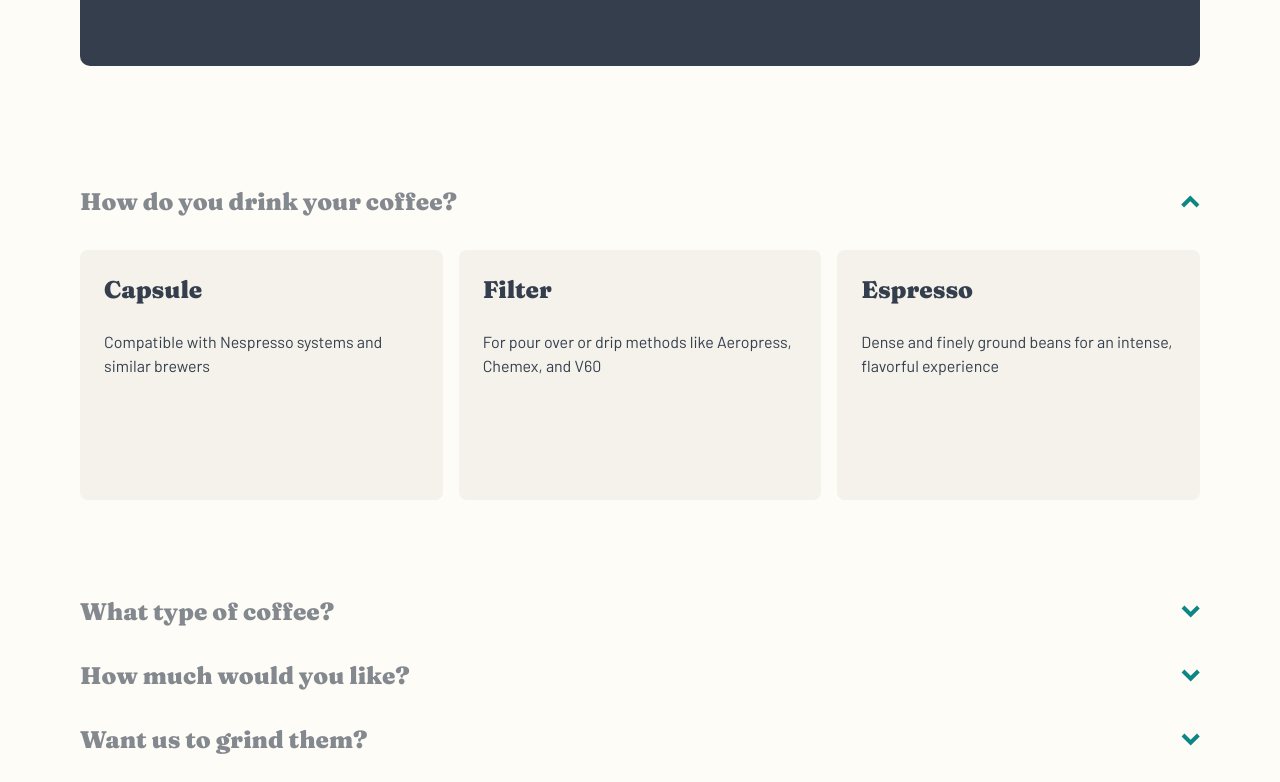
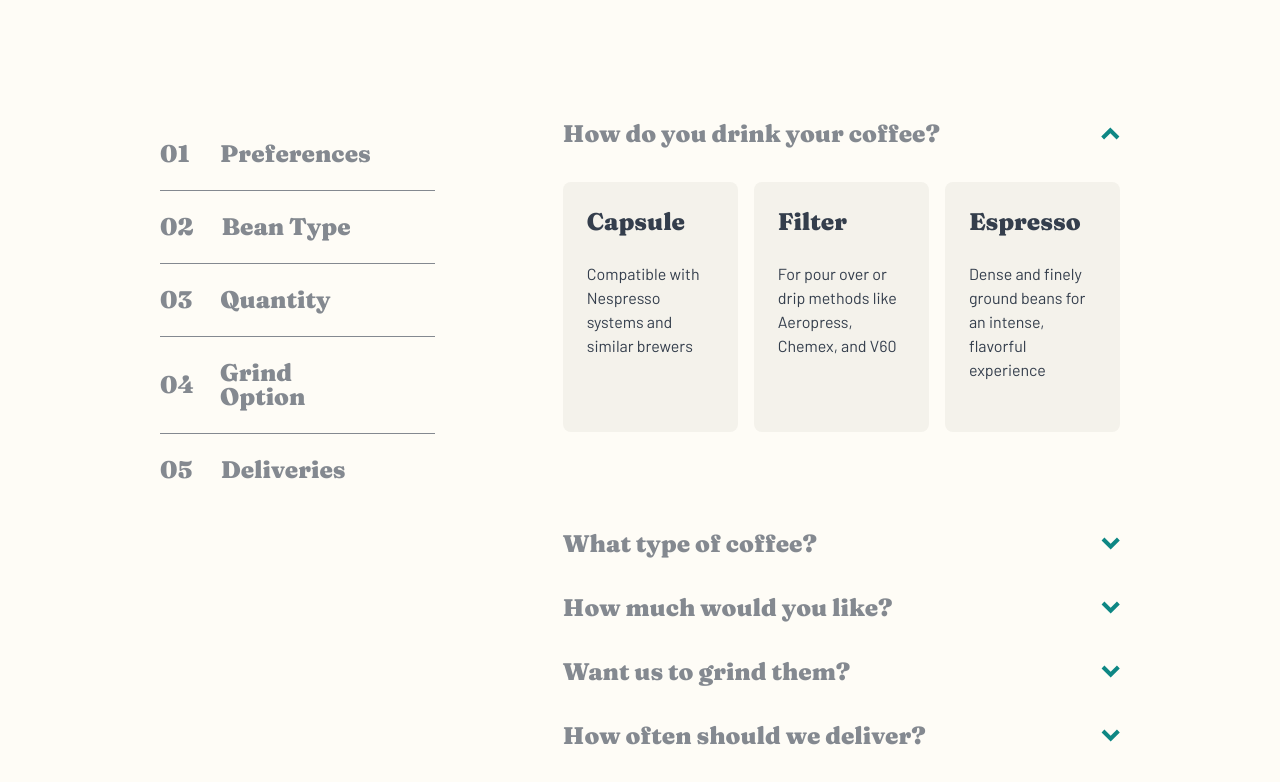
Before and after one commit to zyadfallatah/frontend-mentor-challenge-10, a React (Vite) app: page /create-your-plan in a window 1280 px wide. Shown: the part 1285-2067 px from the top of the page. Built offline with nearby package versions, Linux system fonts and the light colour scheme.

Commit message:
Desktop first iteration design is done

```diff
--- a/src/index.css
+++ b/src/index.css
@@ -10,6 +10,7 @@ h5,
 h6,
 .fraunces {
   font-family: "Fraunces", sans-serif;
+  line-height: 1;
 }
 
 body,
--- a/src/pages/create-your-plan/Plan.tsx
+++ b/src/pages/create-your-plan/Plan.tsx
@@ -1,9 +1,11 @@
 import { FormEvent, useState } from "react";
+import { useOptions } from "./useOptions";
+
 import PlanOptions from "./PlansOption";
 import Summary from "./Summary";
-import { useOptions } from "./useOptions";
 import Order from "./Order";
 import CreatePlanSubmit from "./CreatePlanSubmit";
+import PlanNavigator from "./PlanNavigator";
 
 const Plan = () => {
   const [state, dispatch] = useOptions();
@@ -16,9 +18,14 @@ const Plan = () => {
   };
 
   return (
-    <form className=" mt-[7.5rem]" onSubmit={handleSubmit}>
+    <form
+      className=" relative xl:flex xl:px-20 gap-32 mt-[7.5rem]"
+      onSubmit={handleSubmit}
+    >
       {showOrder && <Order summary={state} hideOrder={setShowOrder} />}
 
+      <PlanNavigator />
+      <div>
         <PlanOptions
           header="How do you drink your coffee?"
           plan="howToDrink"
@@ -126,6 +133,7 @@ const Plan = () => {
         </div>
 
         <CreatePlanSubmit state={state} />
+      </div>
     </form>
   );
 };
--- /dev/null
+++ b/src/pages/create-your-plan/PlanNavigator.tsx
@@ -0,0 +1,24 @@
+const Navigation = ({ number, title }: { number: number; title: string }) => {
+  return (
+    <div className="group flex items-center text-grey gap-7 font-black text-2xl py-6 pr-16">
+      <p className="fraunces min-w-8 group-hover:text-dark-cyan">
+        {"0" + number}
+      </p>
+      <h3 className="group-hover:text-dark-grey-blue">{title}</h3>
+    </div>
+  );
+};
+
+const PlanNavigator = () => {
+  return (
+    <div className="hidden sticky top-0 h-fit xl:block divide-y-[1px] divide-grey">
+      <Navigation number={1} title="Preferences" />
+      <Navigation number={2} title="Bean Type" />
+      <Navigation number={3} title="Quantity" />
+      <Navigation number={4} title="Grind Option" />
+      <Navigation number={5} title="Deliveries" />
+    </div>
+  );
+};
+
+export default PlanNavigator;
```
Lines whose indentation alone changed are shown as unchanged.
